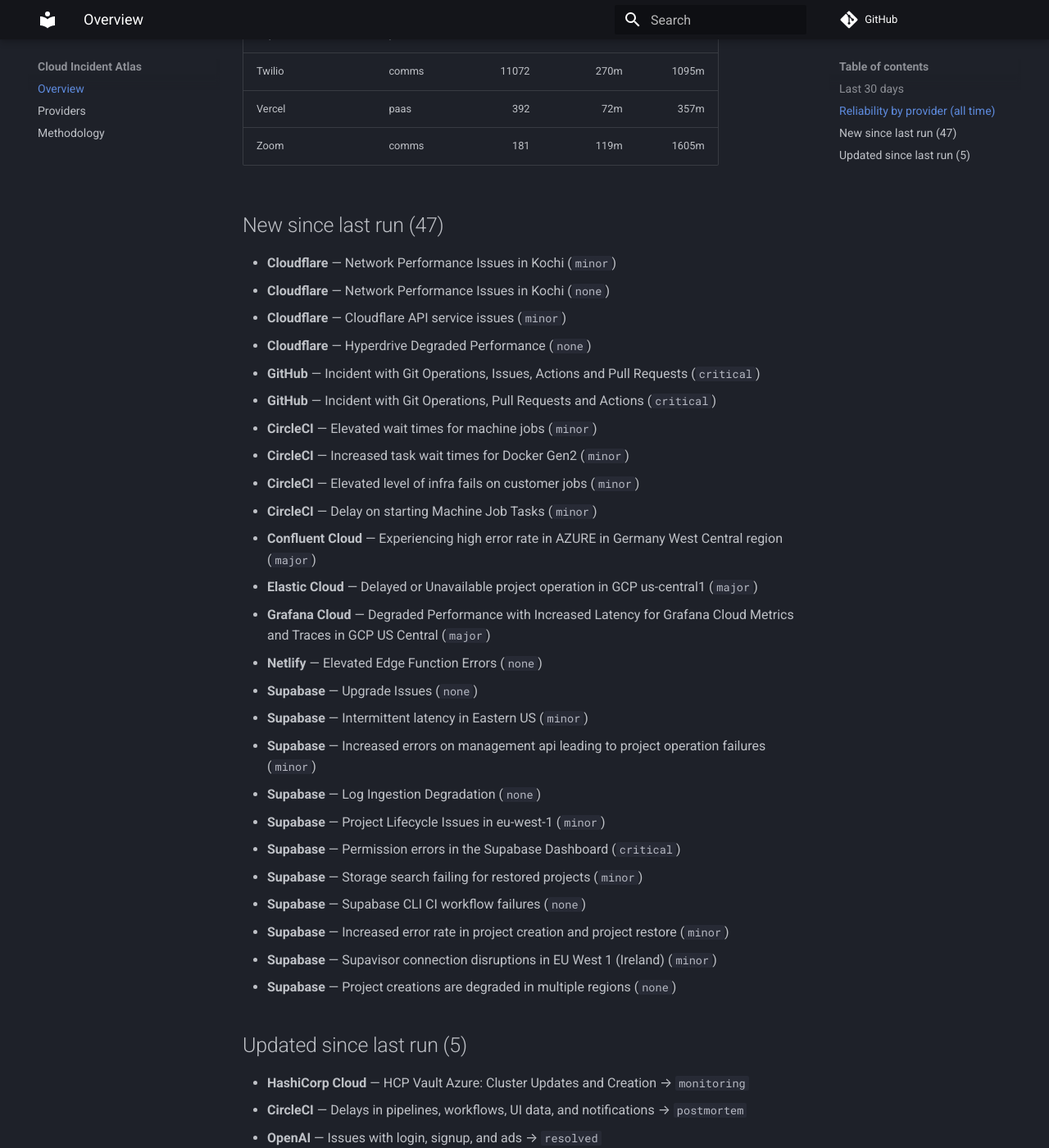
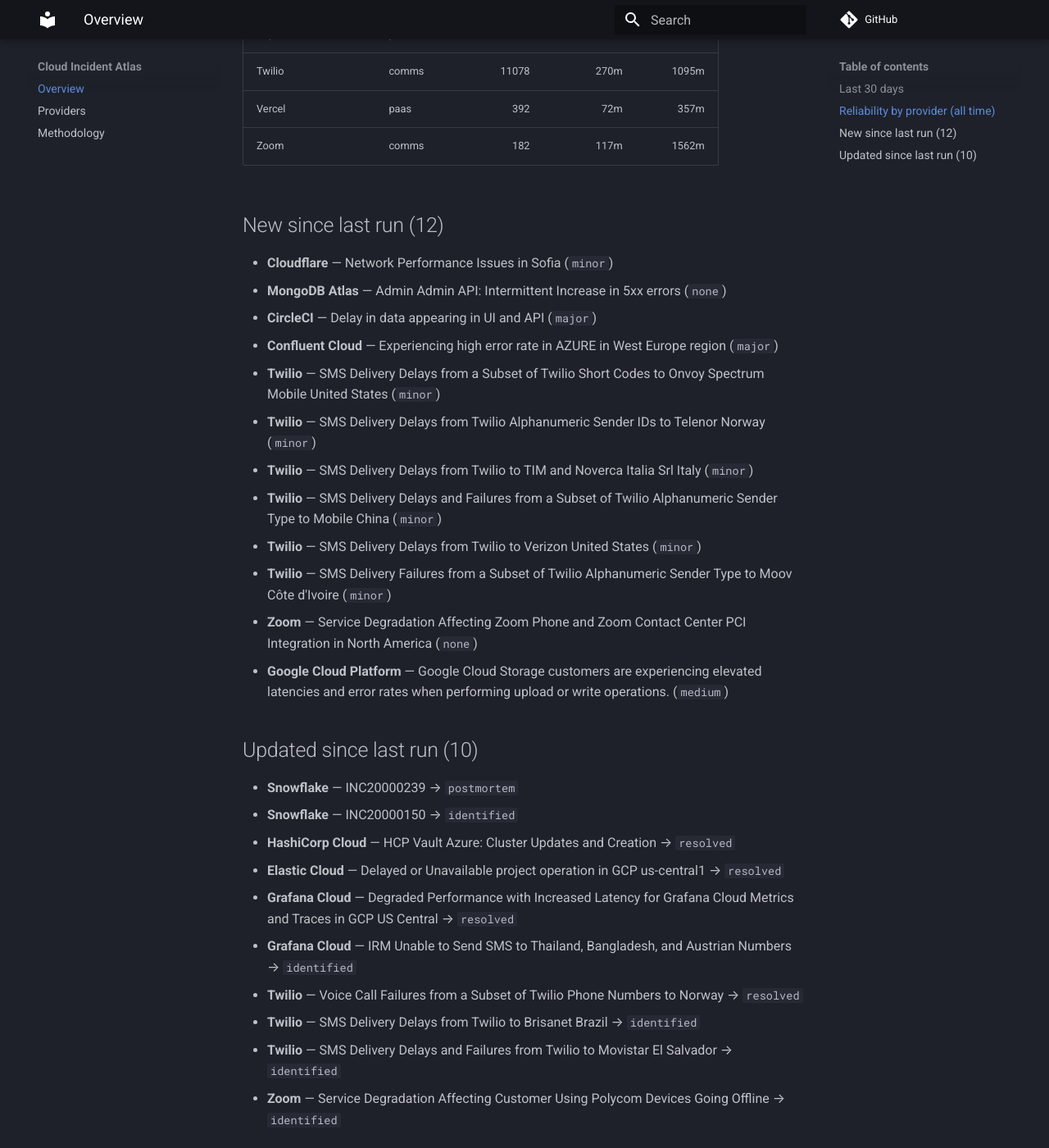
Before and after one commit to ayushgupta07xx/cloud-incident-atlas, an MkDocs documentation site: the page built from docs/index.md, in a window 1280 px wide and 1400 px high, scrolled down 1428 px. Shown: the whole window at 82% size. Built offline with MkDocs 1.6.1 and Material for MkDocs 9.7.7, drawn with Linux system fonts in a browser that asks for light colours; comment, search, counter and statistics services are not loaded; some of the changed text lies outside the part shown.

Commit message:
docs: refresh digest and charts
Regenerated from the corpus by the ingest pipeline.

Run: https://github.com/ayushgupta07xx/cloud-incident-atlas/actions/runs/37945114946

Co-authored-by: github-actions[bot] <41898282+github-actions[bot]@users.noreply.github.com>

```diff
--- a/docs/index.md
+++ b/docs/index.md
@@ -33,43 +33,35 @@
 | Sentry | observability | 342 | 85m | 363m |
 | Snowflake | data | 203 | 118m | 592m |
 | Supabase | paas | 438 | 150m | 1237m |
-| Twilio | comms | 11072 | 270m | 1095m |
+| Twilio | comms | 11078 | 270m | 1095m |
 | Vercel | paas | 392 | 72m | 357m |
-| Zoom | comms | 181 | 119m | 1605m |
+| Zoom | comms | 182 | 117m | 1562m |
 
-## New since last run (47)
+## New since last run (12)
 
-- **Cloudflare** — Network Performance Issues in Kochi (`minor`)
-- **Cloudflare** — Network Performance Issues in Kochi (`none`)
-- **Cloudflare** — Cloudflare API service issues (`minor`)
-- **Cloudflare** — Hyperdrive Degraded Performance (`none`)
-- **GitHub** — Incident with Git Operations, Issues, Actions and Pull Requests (`critical`)
-- **GitHub** — Incident with Git Operations, Pull Requests and Actions (`critical`)
-- **CircleCI** — Elevated wait times for machine jobs (`minor`)
-- **CircleCI** — Increased task wait times for Docker Gen2 (`minor`)
-- **CircleCI** — Elevated level of infra fails on customer jobs (`minor`)
-- **CircleCI** — Delay on starting Machine Job Tasks (`minor`)
-- **Confluent Cloud** — Experiencing high error rate in AZURE in Germany West Central region (`major`)
-- **Elastic Cloud** — Delayed or Unavailable project operation in GCP us-central1 (`major`)
-- **Grafana Cloud** — Degraded Performance with Increased Latency for Grafana Cloud Metrics and Traces in GCP US Central (`major`)
-- **Netlify** — Elevated Edge Function Errors (`none`)
-- **Supabase** — Upgrade Issues (`none`)
-- **Supabase** — Intermittent latency in Eastern US (`minor`)
-- **Supabase** — Increased errors on management api leading to project operation failures (`minor`)
-- **Supabase** — Log Ingestion Degradation (`none`)
-- **Supabase** — Project Lifecycle Issues in eu-west-1 (`minor`)
-- **Supabase** — Permission errors in the Supabase Dashboard (`critical`)
-- **Supabase** — Storage search failing for restored projects (`minor`)
-- **Supabase** — Supabase CLI CI workflow failures (`none`)
-- **Supabase** — Increased error rate in project creation and project restore (`minor`)
-- **Supabase** — Supavisor connection disruptions in EU West 1 (Ireland) (`minor`)
-- **Supabase** — Project creations are degraded in multiple regions (`none`)
+- **Cloudflare** — Network Performance Issues in Sofia (`minor`)
+- **MongoDB Atlas** — Admin Admin API: Intermittent Increase in 5xx errors (`none`)
+- **CircleCI** — Delay in data appearing in UI and API (`major`)
+- **Confluent Cloud** — Experiencing high error rate in AZURE in West Europe region (`major`)
+- **Twilio** — SMS Delivery Delays from a Subset of Twilio Short Codes to Onvoy Spectrum Mobile United States (`minor`)
+- **Twilio** — SMS Delivery Delays from Twilio Alphanumeric Sender IDs to Telenor Norway (`minor`)
+- **Twilio** — SMS Delivery Delays from Twilio to TIM and Noverca Italia Srl Italy (`minor`)
+- **Twilio** — SMS Delivery Delays and Failures from a Subset of Twilio Alphanumeric Sender Type to Mobile China (`minor`)
+- **Twilio** — SMS Delivery Delays from Twilio to Verizon United States (`minor`)
+- **Twilio** — SMS Delivery Failures from a Subset of Twilio Alphanumeric Sender Type to Moov Côte d'Ivoire (`minor`)
+- **Zoom** — Service Degradation Affecting Zoom Phone and Zoom Contact Center PCI Integration in North America (`none`)
+- **Google Cloud Platform** — Google Cloud Storage customers are experiencing elevated latencies and error rates when performing upload or write operations. (`medium`)
 
-## Updated since last run (5)
+## Updated since last run (10)
 
-- **HashiCorp Cloud** — HCP Vault Azure: Cluster Updates and Creation → `monitoring`
-- **CircleCI** — Delays in pipelines, workflows, UI data, and notifications → `postmortem`
-- **OpenAI** — Issues with login, signup, and ads → `resolved`
+- **Snowflake** — INC20000239 → `postmortem`
+- **Snowflake** — INC20000150 → `identified`
+- **HashiCorp Cloud** — HCP Vault Azure: Cluster Updates and Creation → `resolved`
+- **Elastic Cloud** — Delayed or Unavailable project operation in GCP us-central1 → `resolved`
+- **Grafana Cloud** — Degraded Performance with Increased Latency for Grafana Cloud Metrics and Traces in GCP US Central → `resolved`
+- **Grafana Cloud** — IRM Unable to Send SMS to Thailand, Bangladesh, and Austrian Numbers → `identified`
+- **Twilio** — Voice Call Failures from a Subset of Twilio Phone Numbers to Norway → `resolved`
+- **Twilio** — SMS Delivery Delays from Twilio to Brisanet Brazil → `identified`
 - **Twilio** — SMS Delivery Delays and Failures from Twilio to Movistar El Salvador → `identified`
 - **Zoom** — Service Degradation Affecting Customer Using Polycom Devices Going Offline → `identified`
 
```
Also changed, not shown: other parts of docs/index.md (+11 -11 lines), README.md (+10 -10 lines), docs/providers.md (+15 -15 lines), docs/img/mttr.svg, docs/img/timeline.svg.
